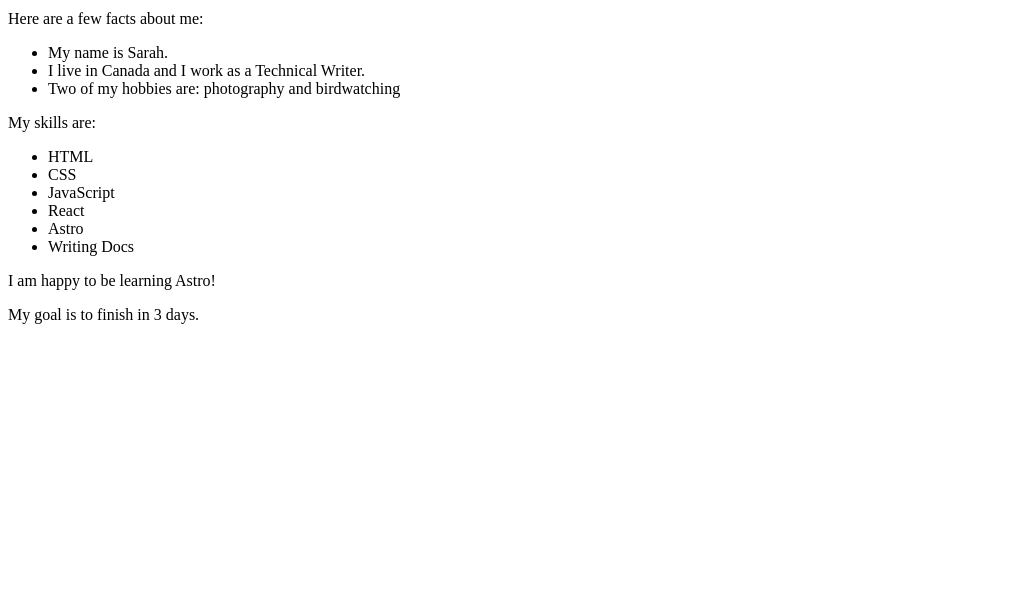
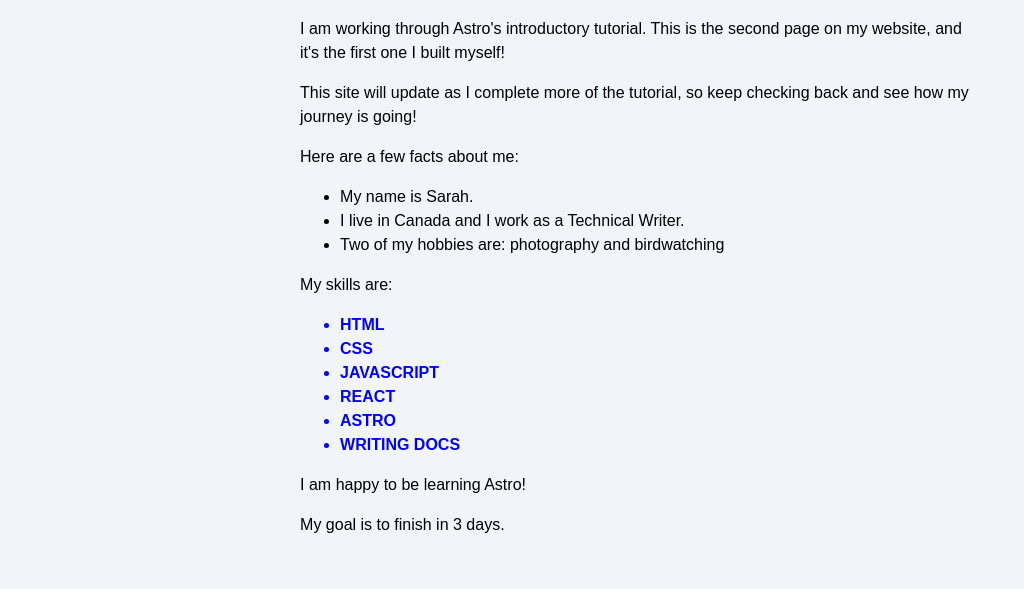
Before and after one commit to leehpham/leehpham.github.io, an Astro site: page /about in a window 1280 px wide. Shown: the part 211-800 px from the top of the page, without its empty margins (0-1024 px from the left). Built offline with nearby package versions, Linux system fonts and the light colour scheme; Astro itself is replaced by a stand-in of ours.

Commit message:
add css.

```diff
--- a/src/pages/about.astro
+++ b/src/pages/about.astro
@@ -1,4 +1,6 @@
 ---
+import "../styles/global.css";
+
 const pageTitle = "About Me";
 
 type Identity = {
@@ -20,6 +22,10 @@
 const happy = true;
 const finished = false;
 const goal = 3;
+
+const skillColor = "blue";
+const fontWeight = "bold";
+const textCase = "uppercase";
 ---
 
 <html lang="en">
@@ -30,6 +36,17 @@
 		<meta name="viewport" content="width=device-width" />
 		<meta name="generator" content={Astro.generator} />
     <title>{pageTitle}</title>
+    <style define:vars={{skillColor, fontWeight, textCase}}>
+      h1 {
+        color: purple;
+        font-size: 4rem;
+      }
+      .skill {
+        color: var(--skillColor);
+        font-weight: var(--fontWeight);
+        text-transform: var(--textCase);
+      }
+    </style>
 	</head>
 	<body>
     <a href="/">Home</a>
@@ -49,7 +66,7 @@
     </ul>
     <p>My skills are:</p>
     <ul>
-      {skills.map((skill) => <li>{skill}</li>)}
+      {skills.map((skill) => <li class="skill">{skill}</li>)}
     </ul>
     {happy && <p>I am happy to be learning Astro!</p>}
     {finished && <p>I finished this tutorial!</p>}
--- a/src/pages/blog.astro
+++ b/src/pages/blog.astro
@@ -1,4 +1,6 @@
 ---
+import "../styles/global.css";
+
 const pageTitle = "My Astro Learning Blog";
 ---
 
--- a/src/pages/index.astro
+++ b/src/pages/index.astro
@@ -1,4 +1,6 @@
 ---
+import "../styles/global.css";
+
 const pageTitle = "Home Page";
 ---
 
--- /dev/null
+++ b/src/styles/global.css
@@ -0,0 +1,21 @@
+html {
+  background-color: #f1f5f9;
+  font-family: sans-serif;
+}
+
+body {
+  margin: 0 auto;
+  width: 100%;
+  max-width: 80ch;
+  padding: 1rem;
+  line-height: 1.5;
+}
+
+* {
+  box-sizing: border-box;
+}
+
+h1 {
+  margin: 1rem 0;
+  font-size: 2.5rem;
+}
```
